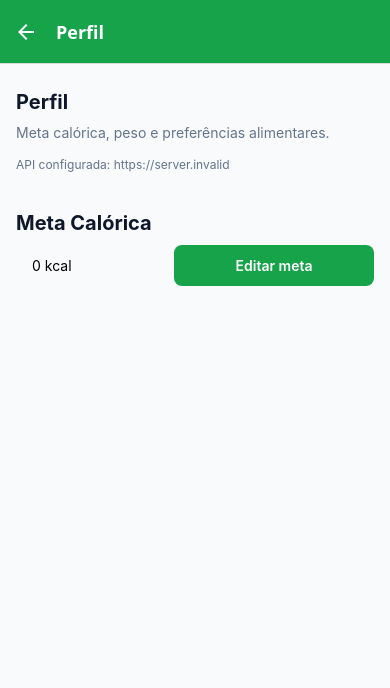
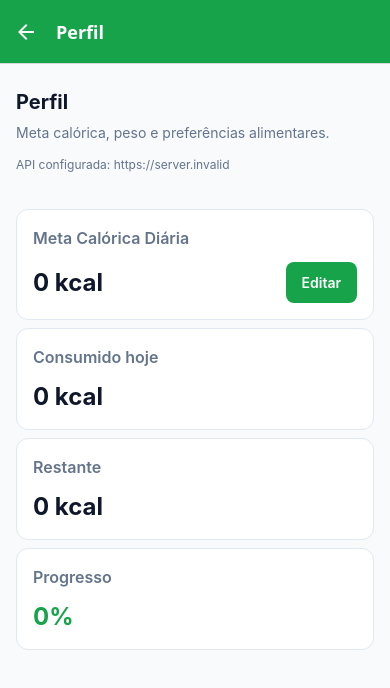
Before and after one commit to guilhermegiovani/Nutriq, a React Native app: screen /Profile in a window 390 px wide. Shown: the top 688 px of the page. Built offline with nearby package versions, Linux system fonts and the light colour scheme; no server answers.

Commit message:
feat: add daily calorie goal tracking and profile stats cards

```diff
--- a/package.json
+++ b/package.json
@@ -18,7 +18,7 @@
     "axios": "^1.16.1",
     "babel-preset-expo": "~54.0.10",
     "clsx": "^2.1.1",
-    "expo": "~54.0.33",
+    "expo": "~54.0.35",
     "expo-constants": "~18.0.13",
     "expo-secure-store": "~15.0.8",
     "expo-status-bar": "~3.0.9",
--- /dev/null
+++ b/src/components/ui/InfoCard.tsx
@@ -0,0 +1,22 @@
+import type { ReactNode } from 'react';
+import { Text, View } from 'react-native';
+
+type InfoCardProps = {
+  title: string;
+  children: ReactNode;
+};
+
+export function InfoCard({
+  title,
+  children,
+}: InfoCardProps) {
+  return (
+    <View className="rounded-xl bg-surface px-4 py-4 border border-slate-200">
+      <Text className="mb-3 text-base font-semibold text-muted">
+        {title}
+      </Text>
+
+      {children}
+    </View>
+  );
+}
--- a/src/screens/MealsScreen.tsx
+++ b/src/screens/MealsScreen.tsx
@@ -12,8 +12,10 @@ type Props = NativeStackScreenProps<RootStackParamList, typeof ROUTES.MEALS>;
 export function MealsScreen({ navigation }: Props) {
   const { meals } = useMeals();
   console.log("Meals Screen", meals)
+  const today = new Date().toISOString().slice(0, 10);
+  const mealsToday = meals.filter((meal) => meal.date === today)
 
-  const totalDay = meals?.reduce((sum, meal) => sum + meal.totalCalories, 0); {totalDay}
+  const totalDay = mealsToday?.reduce((sum, meal) => sum + meal.totalCalories, 0);
 
   return (
     <ScreenContainer scrollable>
--- a/src/screens/ProfileScreen.tsx
+++ b/src/screens/ProfileScreen.tsx
@@ -7,6 +7,7 @@ import { env } from '@/config/env';
 import type { RootStackParamList } from '@/navigation/types';
 import { useMeals } from '@/context/MealsContext';
 import { Input } from '@/components/ui/Input';
+import { InfoCard } from '@/components/ui/InfoCard';
 import { useState } from 'react';
 
 type Props = NativeStackScreenProps<RootStackParamList, typeof ROUTES.PROFILE>;
@@ -15,8 +16,18 @@ type Props = NativeStackScreenProps<RootStackParamList, typeof ROUTES.PROFILE>;
  * Perfil do usuário, metas calóricas e configurações.
  */
 export function ProfileScreen(_props: Props) {
-  const { dailyGoal, setDailyGoal } = useMeals();
+  const { meals, dailyGoal, setDailyGoal } = useMeals()
+  const today = new Date().toISOString().slice(0, 10);
   const [isActive, setIsActive] = useState<boolean>(false)
+
+  const consumedToday = meals.filter((meal) => meal.date === today)
+  const totalConsumed = consumedToday?.reduce((sum, meal) => sum + meal.totalCalories, 0);
+  const remainingCalories = dailyGoal - totalConsumed;
+  const progressPercentage = dailyGoal > 0
+    ? (totalConsumed / dailyGoal) * 100
+    : 0;
+
+  console.log("Total consumido: ", consumedToday)
 
   return (
     <ScreenContainer>
@@ -31,34 +42,51 @@ export function ProfileScreen(_props: Props) {
       </View>
 
       <View className='flex gap-2 mt-4'>
-        <Text className="text-xl font-bold text-text">
-          Meta Calórica
-        </Text>
 
-        <View className='flex flex-row justify-between'>
-          {isActive
-            ? <Input
-              placeholder='Meta kcal'
+        <InfoCard title="Meta Calórica Diária">
+          <View className="flex-row items-center justify-between gap-3">
+            {isActive ? (
+              <Input
+                placeholder="Meta kcal"
                 value={String(dailyGoal)}
                 onChange={(goal) => setDailyGoal(Number(goal))}
-              className='w-[100px]'
+                className="flex-1"
               />
-            : <Text className='items-center px-4 py-3'>
+            ) : (
+              <Text className="text-2xl font-bold text-text">
                 {dailyGoal} kcal
               </Text>
-
-          }
+            )}
 
             <Pressable
-            className="items-center bg-primary justify-center rounded-lg px-4 py-3 w-[200px] active:opacity-80"
+              className="items-center justify-center rounded-lg bg-primary px-4 py-3 active:opacity-80"
               onPress={() => setIsActive(!isActive)}
             >
-            {isActive
-              ? <Text className='font-semibold text-white'>Salvar meta</Text>
-              : <Text className='font-semibold text-white'>Editar meta</Text>
-            }
+              <Text className="font-semibold text-white">
+                {isActive ? 'Salvar' : 'Editar'}
+              </Text>
             </Pressable>
           </View>
+        </InfoCard>
+
+        <InfoCard title="Consumido hoje">
+          <Text className="text-2xl font-bold text-text">
+            {totalConsumed} kcal
+          </Text>
+        </InfoCard>
+
+        <InfoCard title="Restante">
+          <Text className="text-2xl font-bold text-text">
+            {remainingCalories} kcal
+          </Text>
+        </InfoCard>
+
+        <InfoCard title="Progresso">
+          <Text className="text-2xl font-bold text-primary">
+            {progressPercentage.toFixed(0)}%
+          </Text>
+        </InfoCard>
+
       </View>
     </ScreenContainer>
   );
```
Also changed, not shown: 1 other file (tests, documents, lock files or other folders). Lines whose indentation alone changed are shown as unchanged.
